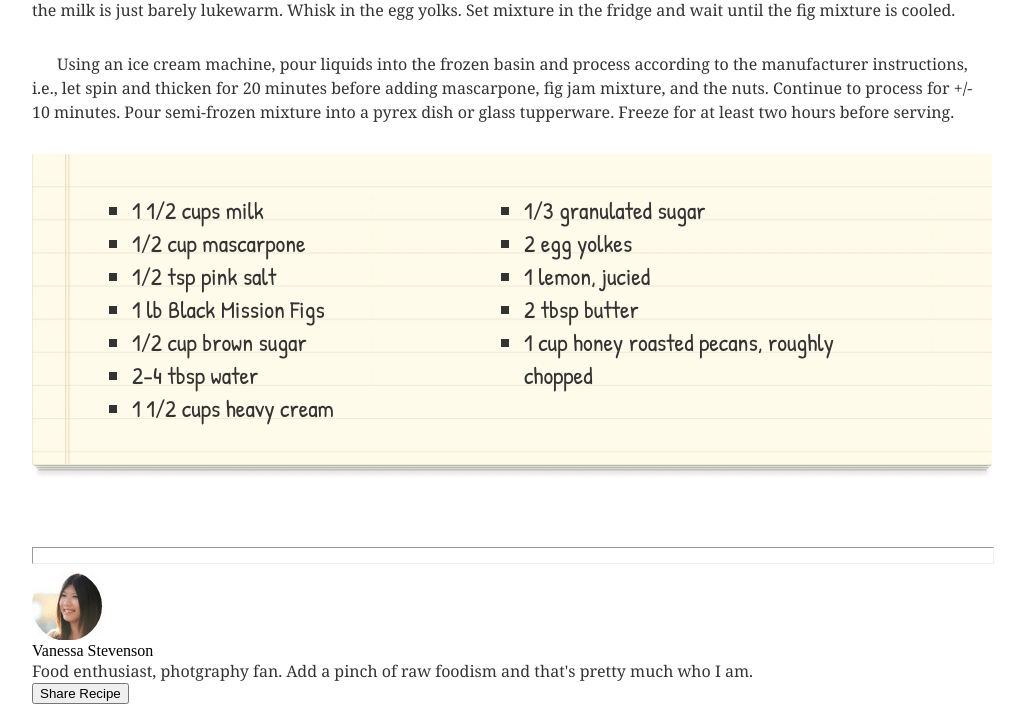
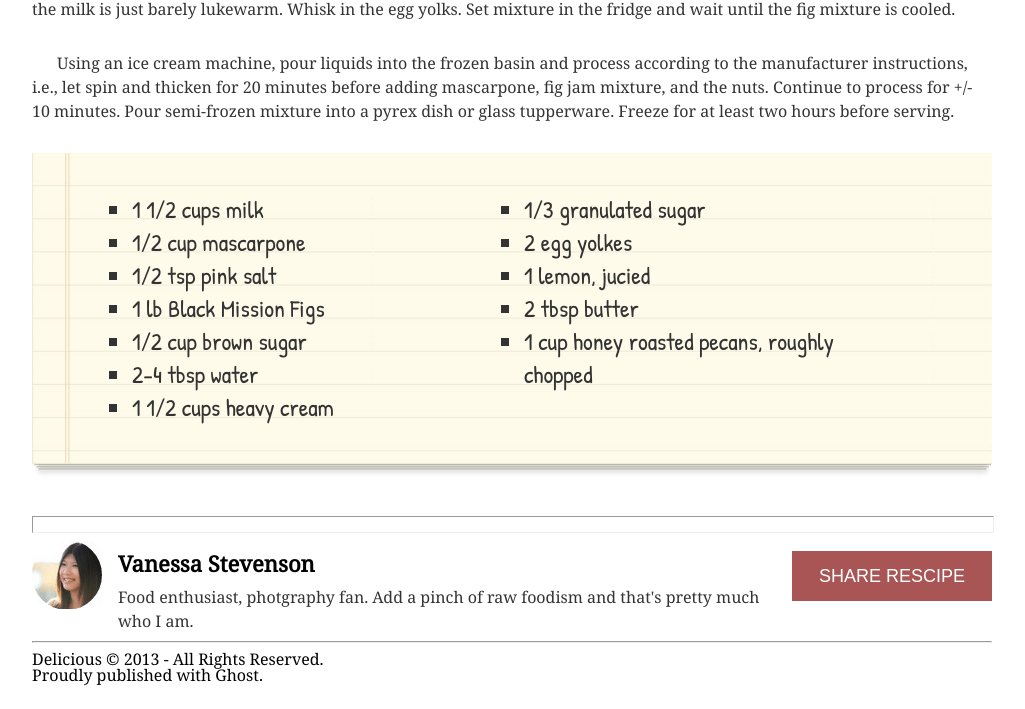
Before and after one commit to L-Stewart/chocolate-pizza, a plain HTML site: page index.html in a window 1280 px wide. Shown: the part 1090-1799 px from the top of the page, without its empty margins (128-1153 px from the left). After the commit the page ends 1776 px from the top, so only its background shows below. Drawn offline with nearby package versions, Linux system fonts and the light colour scheme; a web font is replaced by a local one.

Commit message:
MORE CSS

```diff
--- a/index.html
+++ b/index.html
@@ -93,25 +93,22 @@
 
         <hr>
 
-        <section>
+        <section id="contributor">
 
             <img src="img/van-pic.png" alt="Vanessa Stevenson portrait">
+
+            <button>SHARE RESCIPE</button>
 
             <h4>Vanessa Stevenson</h4>
 
             <p>Food enthusiast, photgraphy fan. Add a pinch of raw foodism and that's pretty much who I am.</p>
 
-            <button>Share Recipe</button>
-
         </section>
     </main>
 
     <footer>
-        <div>
-            <hr>
-            <img src="img/small-logo.png" alt="Small closing logo">
-            <hr>
-        </div>
+
+        <hr id="footer-logo">
 
         <ul>
             <li>Delicious &copy; 2013 - All Rights Reserved.</li>
--- a/style.css
+++ b/style.css
@@ -1,6 +1,7 @@
 body {
     width: 960px;
     margin: auto;
+    font-family: 'Noto Serif', serif;
 }
 
 header {
@@ -101,7 +102,7 @@ article > p{
     background-repeat: no-repeat;
     background-size: 960px;
     height: 305px;
-    padding: 40px 100px;
+    padding: 40px 100px 10px 100px;
     column-count: 2;
     font-family: 'Patrick Hand', cursive;
     font-size: 24px;
@@ -112,3 +113,33 @@ article > p{
 #ingredients li{
     list-style: square outside none;
 }
+
+#contributor img{
+    float: left;
+    margin-right: 15px;
+    margin-bottom: 15px;
+}
+
+#contributor h4{
+    font-size: 22px;
+    font-weight: bold;
+    line-height: 200%;
+}
+
+#contributor button{
+    float: right;
+    height: 50px;
+    width: 200px;
+    border: none;
+    background-color: #a55;
+    color: white;
+    font-family: 'Strait', sans-serif;
+    font-size: 18px;
+    margin: 10px 0px 0px 30px;
+}
+
+#footer-logo:after{
+    display: inline-block;
+    position: relative;
+    background: #fff url(img/small-logo.png) no-repeat scroll center;
+}
```
